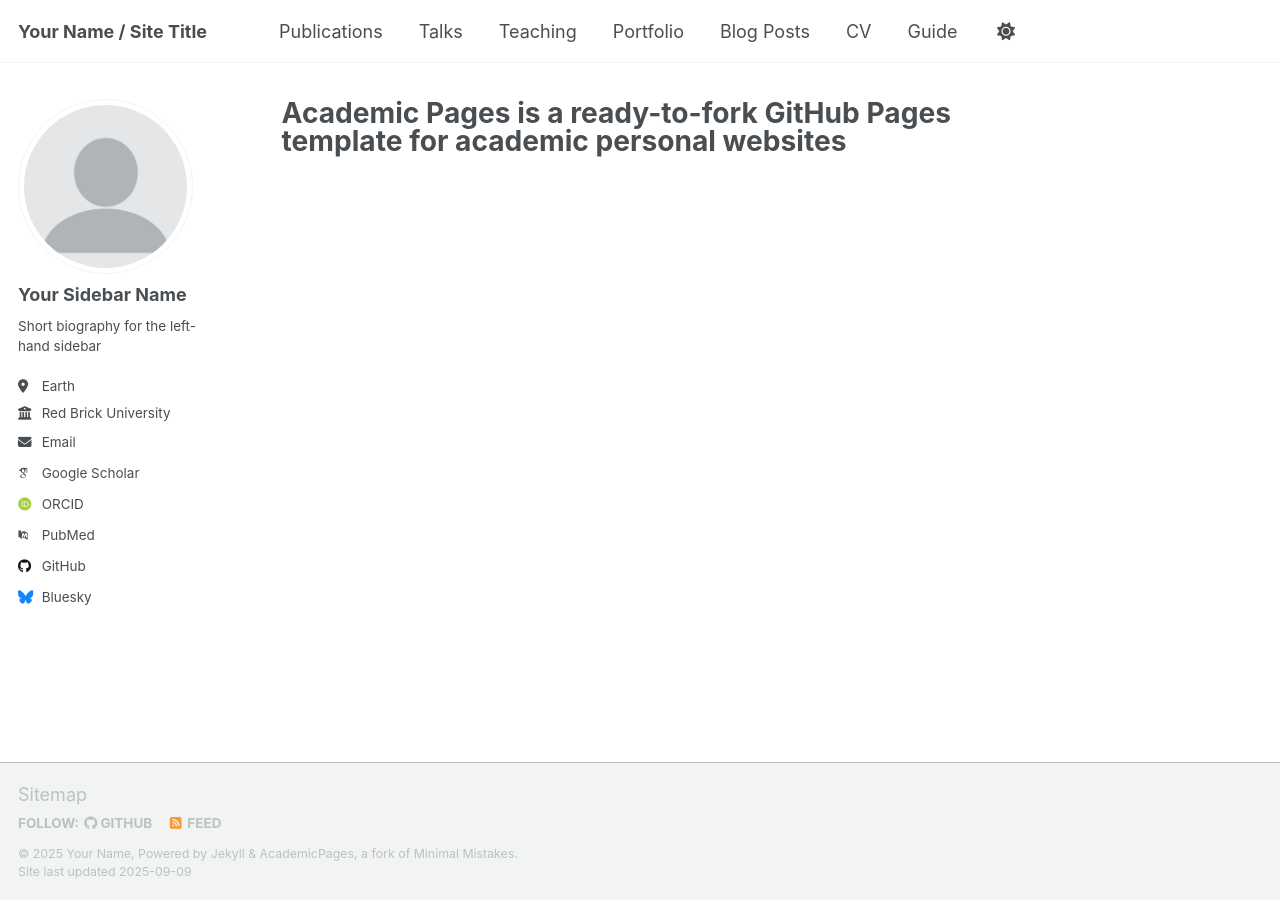
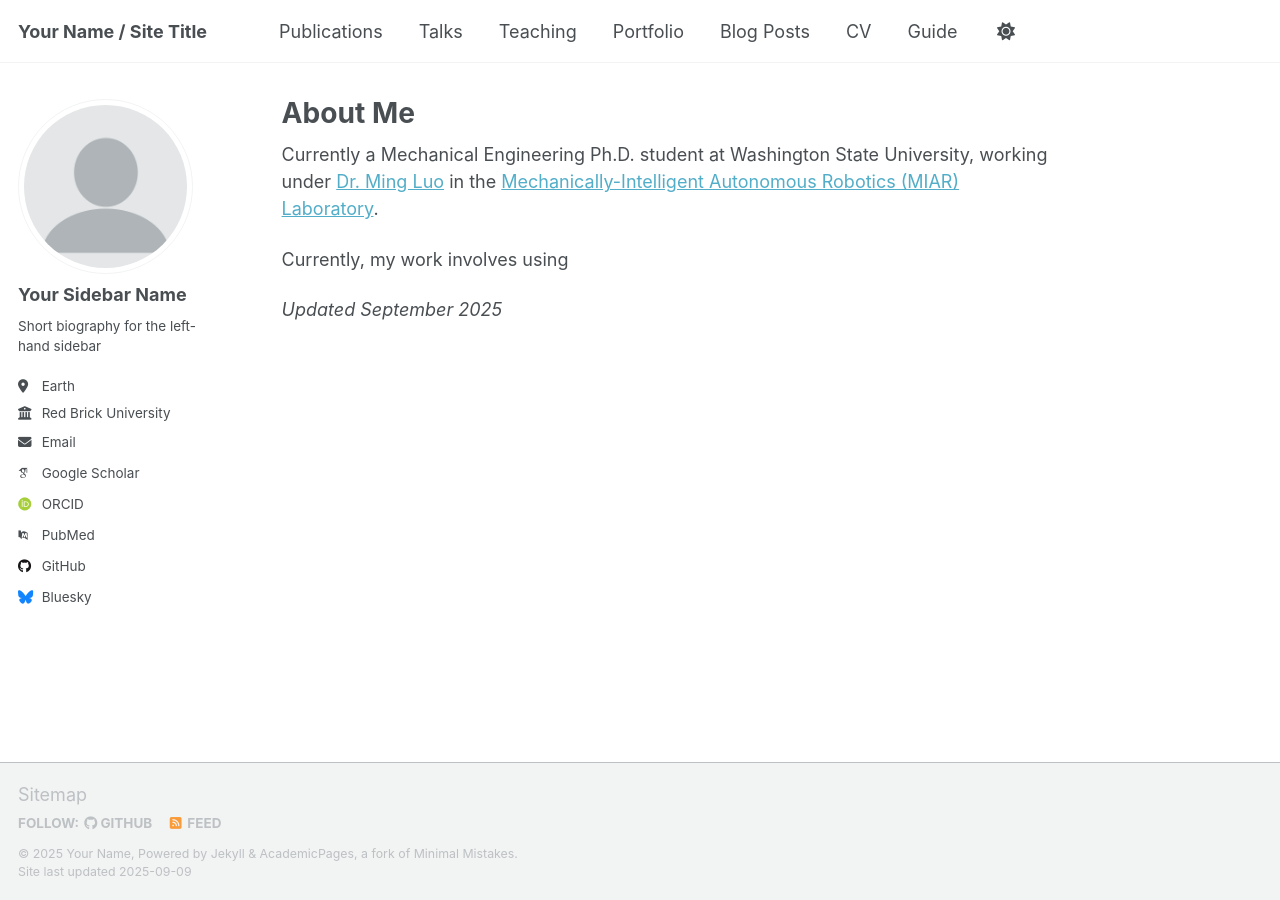
Before and after one commit to C-Ninatanta/c-ninatanta.github.io, a Jekyll site: the page built from _pages/about.md, in a window 1280 px wide. Built offline with Jekyll 4.4.1, drawn with Linux system fonts in a browser that asks for light colours; some web fonts are replaced; a script that is not in the unit is left out.

Commit message:
Update about.md

```diff
--- a/_pages/about.md
+++ b/_pages/about.md
@@ -1,8 +1,14 @@
 ---
 permalink: /
-title: "Academic Pages is a ready-to-fork GitHub Pages template for academic personal websites"
+title: "About Me"
 author_profile: true
 redirect_from:
   - /about/
   - /about.html
 ---
+
+Currently a Mechanical Engineering Ph.D. student at Washington State University, working under [Dr. Ming Luo](https://mme.wsu.edu/mme-personnel/wsu-profile/ming.luo/) in the [Mechanically-Intelligent Autonomous Robotics (MIAR) Laboratory](https://labs.wsu.edu/miar/).
+
+Currently, my work involves using
+
+*Updated September 2025*
```
